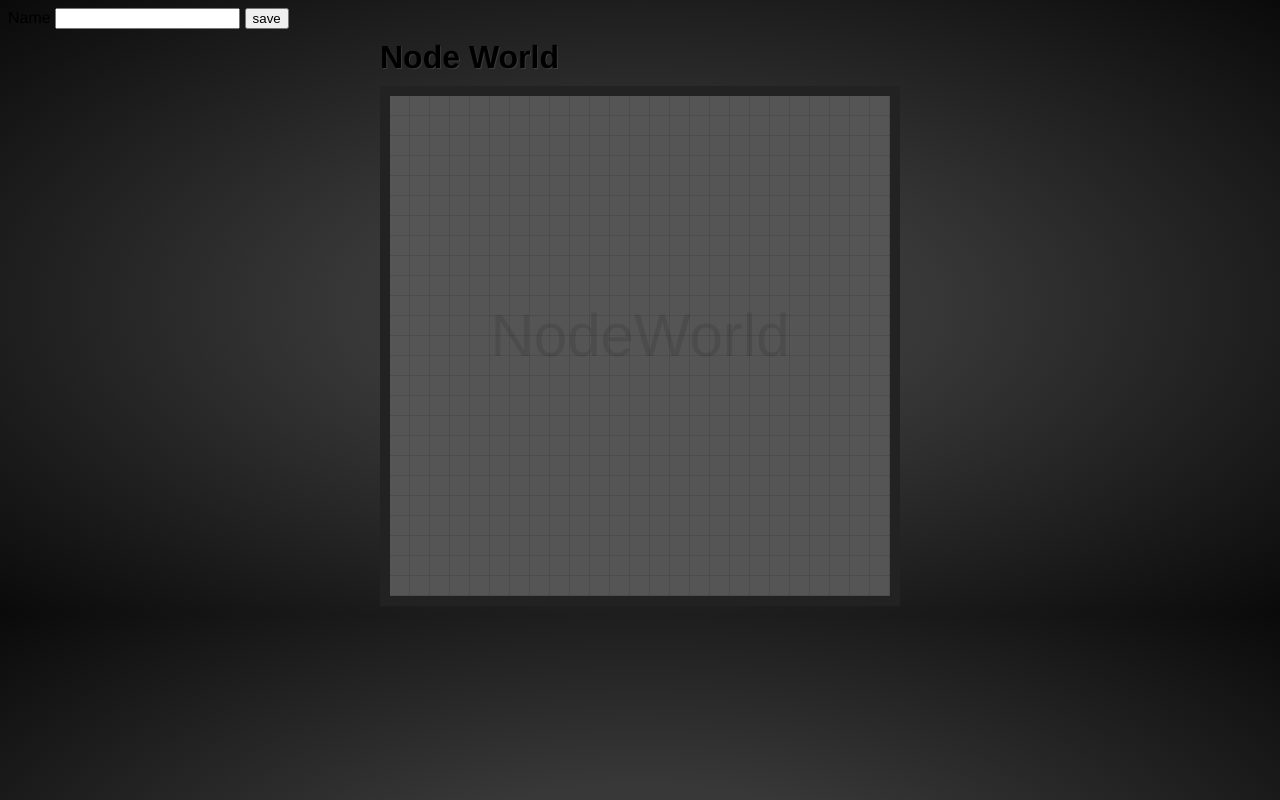
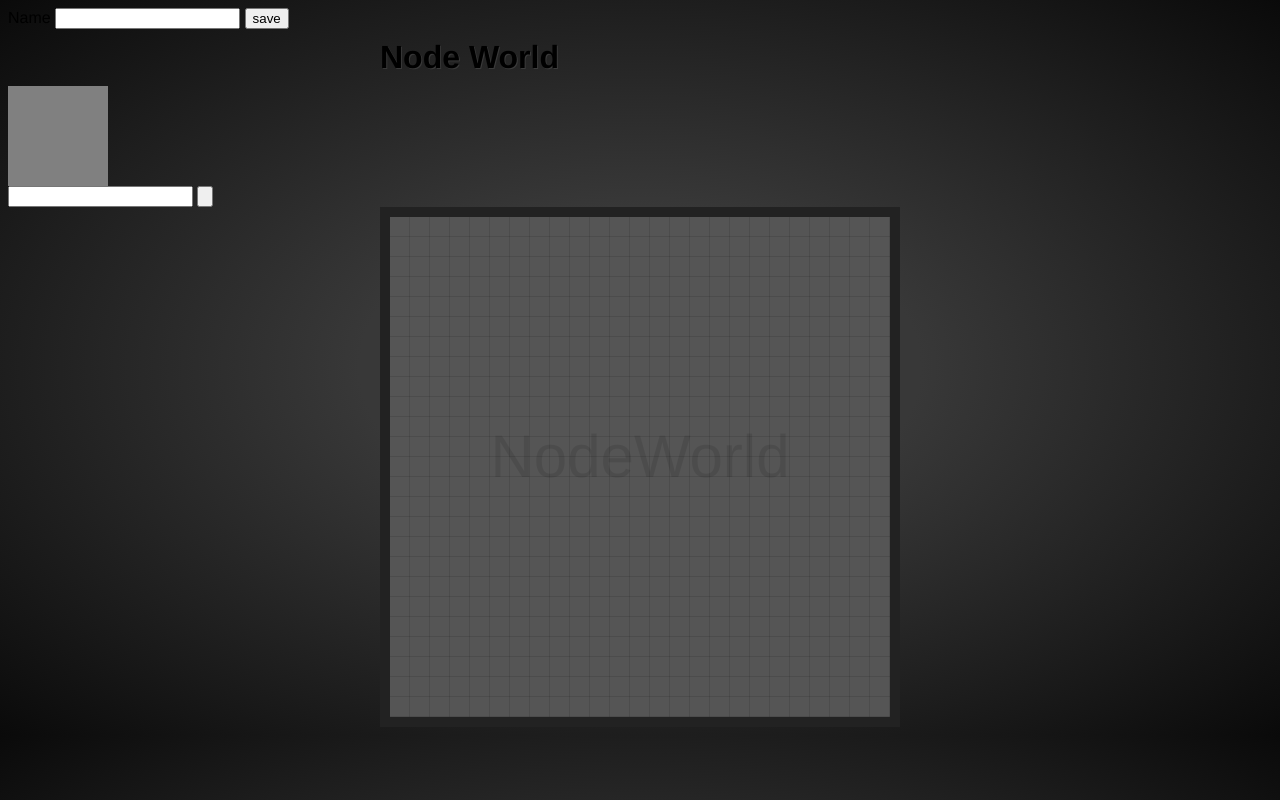
Before and after one commit to bnowel/NodeWorld, a website: page static/simpleClient.html in a window 1280 px wide. Drawn offline with nearby package versions, Linux system fonts and the light colour scheme; no server answers.

Commit message:
Added elements for some chatting

```diff
--- a/static/simpleClient.html
+++ b/static/simpleClient.html
@@ -15,6 +15,12 @@
   .main {
     overflow: hidden;
   }
+  #chatLog {
+    height: 100px;
+    width: 100px;
+    background-color: grey;
+    overflow-y: scroll;
+  }
 </style>
 <link rel="stylesheet" href="style.css">
 </head>
@@ -25,10 +31,16 @@
   <header>
   <h1>Node World</h1>
   </header>
+
+  <div id="chatLog"></div>
+  <input type="text" id="chatMessage" />
+  <input type="button" id="sendChatMessage" />
   <div role="main" class="main">
     <div class="watermark">NodeWorld</div>
     <canvas width="500" height="500" id="board"></canvas>
   </div>
+
+
 
   <footer>
   </footer>
```
